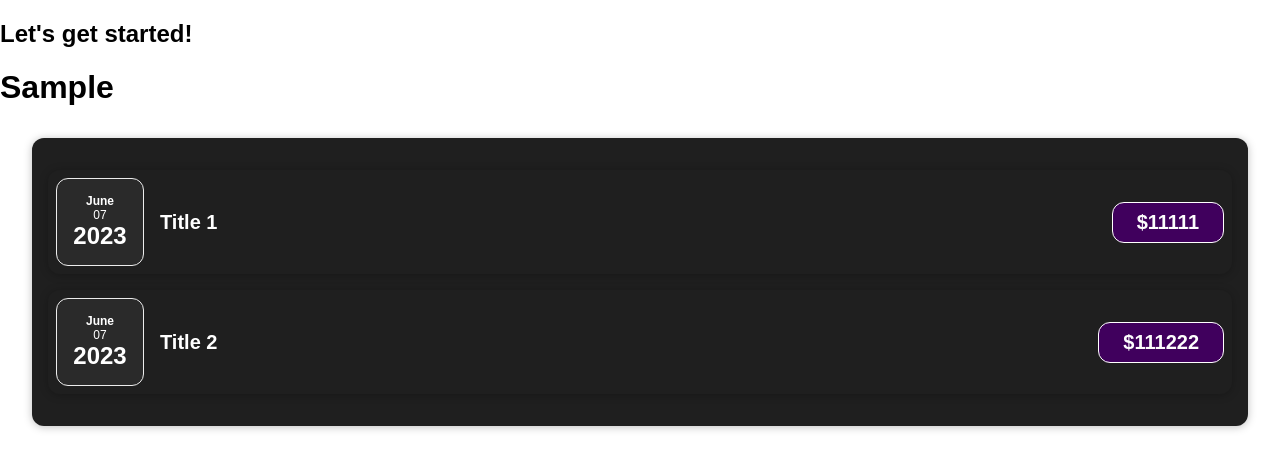
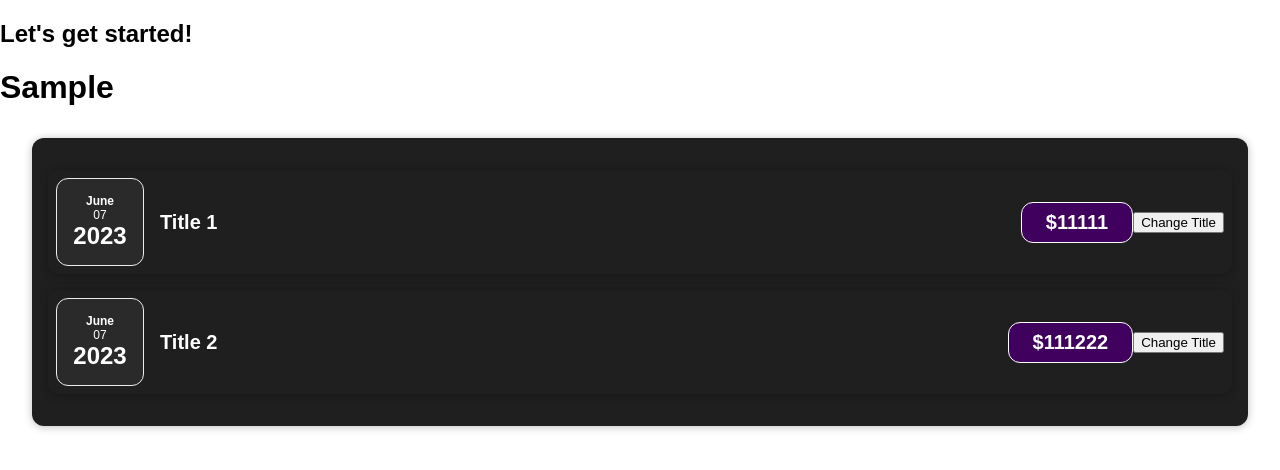
Before and after one commit to qd9/https---github.com-qd9-ReactApp, a React (Create React App) app: page / in a window 1280 px wide. Shown: the top 470 px of the page. Built offline with nearby package versions, Linux system fonts and the light colour scheme.

Commit message:
add state into code

```diff
--- a/src/components/Expenses/ExpenseItem.js
+++ b/src/components/Expenses/ExpenseItem.js
@@ -1,14 +1,22 @@
+import React, { useState } from 'react';
 import ExpenseDate from './ExpenseDate';
 import Card from '../UI/Card';
 import './ExpenseItem.css';
 
 const ExpenseItem = (props) => {
+    //useState always return an array, first element is the state value and second value is the function.
+    const [title, setTitle] = useState(props.title);
+
+    const clickHandler = () => {
+        setTitle('UPDATED!');
+    };
 
     return (
         <Card className='expense-item'>
-            <ExpenseDate date = {props.date}/>
-            <div className='expense-item__description'><h2>{props.title}</h2></div>
+            <ExpenseDate date={props.date} />
+            <div className='expense-item__description'><h2>{title}</h2></div>
             <div className='expense-item__price'>${props.amount}</div>
+            <button onClick={clickHandler}>Change Title</button>
         </Card>
     );
 }
```
